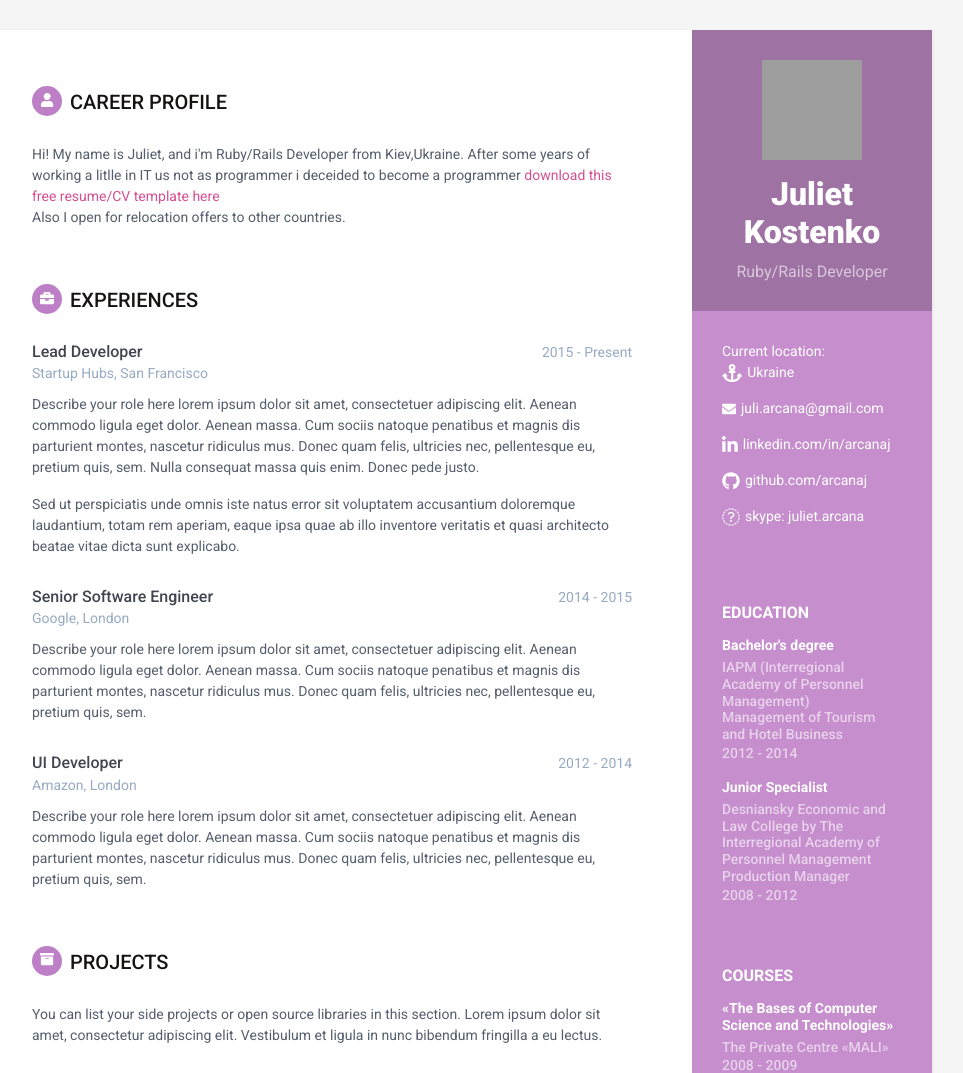
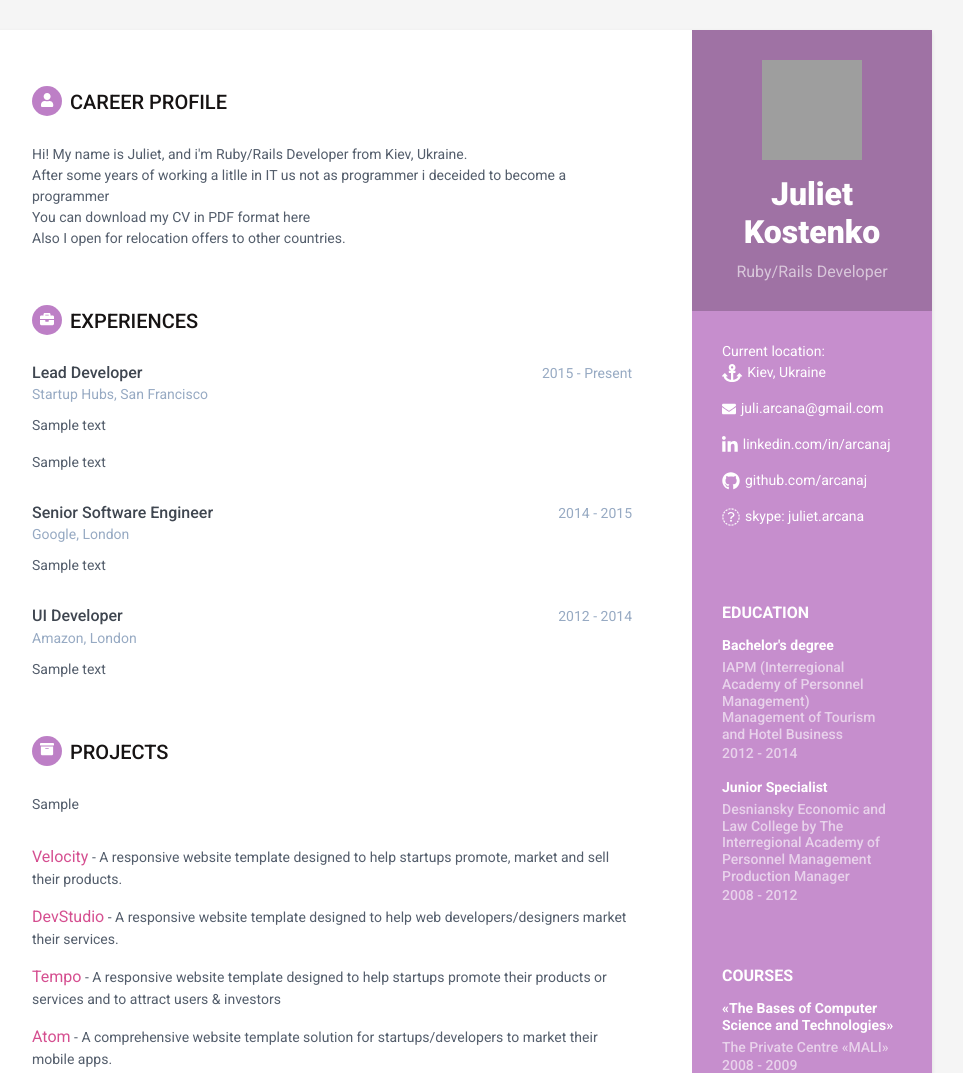
Before and after one commit to arcanaJ/arcanaJ.github.io, a plain HTML site: page index.html in a window 1280 px wide. Shown: the top 1073 px of the page, without its empty margins (188-1151 px from the left). Drawn offline with Linux system fonts and the light colour scheme; grey boxes are pictures that could not be loaded.

Commit message:
favicon update

```diff
--- a/index.html
+++ b/index.html
@@ -9,7 +9,7 @@
     <meta name="viewport" content="width=device-width, initial-scale=1.0">
     <meta name="description" content="Ruby/Rails Developer">
     <meta name="author" content="Juliet Kostenko">
-    <link rel="shortcut icon" href="ruby_favicon.ico" >
+    <link rel="shortcut icon" href="pink_ruby.png" >
     <!-- Google Font -->
     <link href='https://fonts.googleapis.com/css?family=Roboto:400,500,400italic,300italic,300,500italic,700,700italic,900,900italic' rel='stylesheet' type='text/css'>
     <!-- FontAwesome JS -->
@@ -33,7 +33,7 @@
                 <ul class="list-unstyled contact-list">
                     <li class="location">
                         <span>Current location:</span><br>
-                    <i class="fa fa-anchor"></i>Ukraine
+                    <i class="fa fa-anchor"></i>Kiev, Ukraine
                     </li>
                     <li class="email"><i class="fas fa-envelope"></i><a href="mailto: juli.arcana@gmail.com">juli.arcana@gmail.com</a></li>
                     <li class="linkedin"><i class="fab fa-linkedin-in"></i><a href="https://linkedin.com/in/arcanaj" target="_blank">linkedin.com/in/arcanaj</a></li>
@@ -95,10 +95,10 @@
             <section class="section summary-section">
                 <h2 class="section-title"><span class="icon-holder"><i class="fas fa-user"></i></span>Career Profile</h2>
                 <div class="summary">
-                    <p> Hi! My name is Juliet, and i'm Ruby/Rails Developer from Kiev,Ukraine.
-                        After some years of working a litlle in IT us not as programmer i deceided to become a programmer
-                        <a href="https://themes.3rdwavemedia.com/bootstrap-templates/resume/orbit-free-resume-cv-bootstrap-theme-for-developers/" target="_blank">
-                            download this free resume/CV template here</a><br>Also I open for relocation offers to other countries.</br></p>
+                    <p> Hi! My name is Juliet, and i'm Ruby/Rails Developer from Kiev, Ukraine. </br>
+                        After some years of working a litlle in IT us not as programmer i deceided to become a programmer</br>
+                        You can download my CV in PDF format here <a href =  target="_blank"> </a>
+                        <br>Also I open for relocation offers to other countries.</br></p>
                 </div><!--//summary-->
             </section><!--//section-->
 
@@ -114,8 +114,8 @@
                         <div class="company">Startup Hubs, San Francisco</div>
                     </div><!--//meta-->
                     <div class="details">
-                        <p>Describe your role here lorem ipsum dolor sit amet, consectetuer adipiscing elit. Aenean commodo ligula eget dolor. Aenean massa. Cum sociis natoque penatibus et magnis dis parturient montes, nascetur ridiculus mus. Donec quam felis, ultricies nec, pellentesque eu, pretium quis, sem. Nulla consequat massa quis enim. Donec pede justo.</p>
-                        <p>Sed ut perspiciatis unde omnis iste natus error sit voluptatem accusantium doloremque laudantium, totam rem aperiam, eaque ipsa quae ab illo inventore veritatis et quasi architecto beatae vitae dicta sunt explicabo. </p>
+                        <p>Sample text</p>
+                        <p>Sample text</p>
                     </div><!--//details-->
                 </div><!--//item-->
 
@@ -128,7 +128,7 @@
                         <div class="company">Google, London</div>
                     </div><!--//meta-->
                     <div class="details">
-                        <p>Describe your role here lorem ipsum dolor sit amet, consectetuer adipiscing elit. Aenean commodo ligula eget dolor. Aenean massa. Cum sociis natoque penatibus et magnis dis parturient montes, nascetur ridiculus mus. Donec quam felis, ultricies nec, pellentesque eu, pretium quis, sem.</p>
+                        <p>Sample text</p>
 
                     </div><!--//details-->
                 </div><!--//item-->
@@ -142,7 +142,7 @@
                         <div class="company">Amazon, London</div>
                     </div><!--//meta-->
                     <div class="details">
-                        <p>Describe your role here lorem ipsum dolor sit amet, consectetuer adipiscing elit. Aenean commodo ligula eget dolor. Aenean massa. Cum sociis natoque penatibus et magnis dis parturient montes, nascetur ridiculus mus. Donec quam felis, ultricies nec, pellentesque eu, pretium quis, sem.</p>
+                        <p>Sample text</p>
                     </div><!--//details-->
                 </div><!--//item-->
 
@@ -151,7 +151,7 @@
             <section class="section projects-section">
                 <h2 class="section-title"><span class="icon-holder"><i class="fas fa-archive"></i></span>Projects</h2>
                 <div class="intro">
-                    <p>You can list your side projects or open source libraries in this section. Lorem ipsum dolor sit amet, consectetur adipiscing elit. Vestibulum et ligula in nunc bibendum fringilla a eu lectus.</p>
+                    <p>Sample</p>
                 </div><!--//intro-->
                 <div class="item">
                     <span class="project-title"><a href="#hook">Velocity</a></span> - <span class="project-tagline">A responsive website template designed to help startups promote, market and sell their products.</span>
```
Also changed, not shown: pink_ruby.png (added), ruby_favicon.ico.
